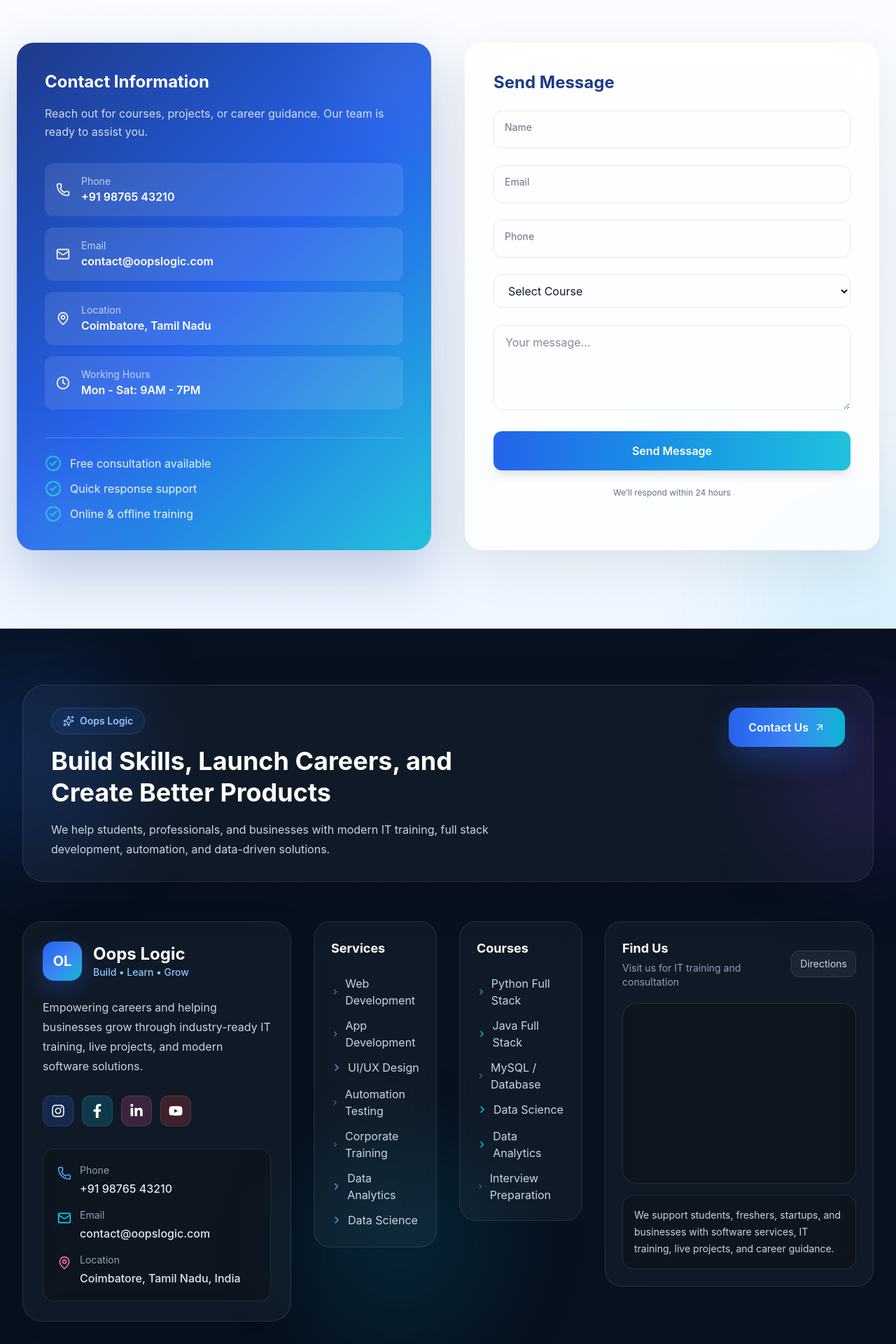
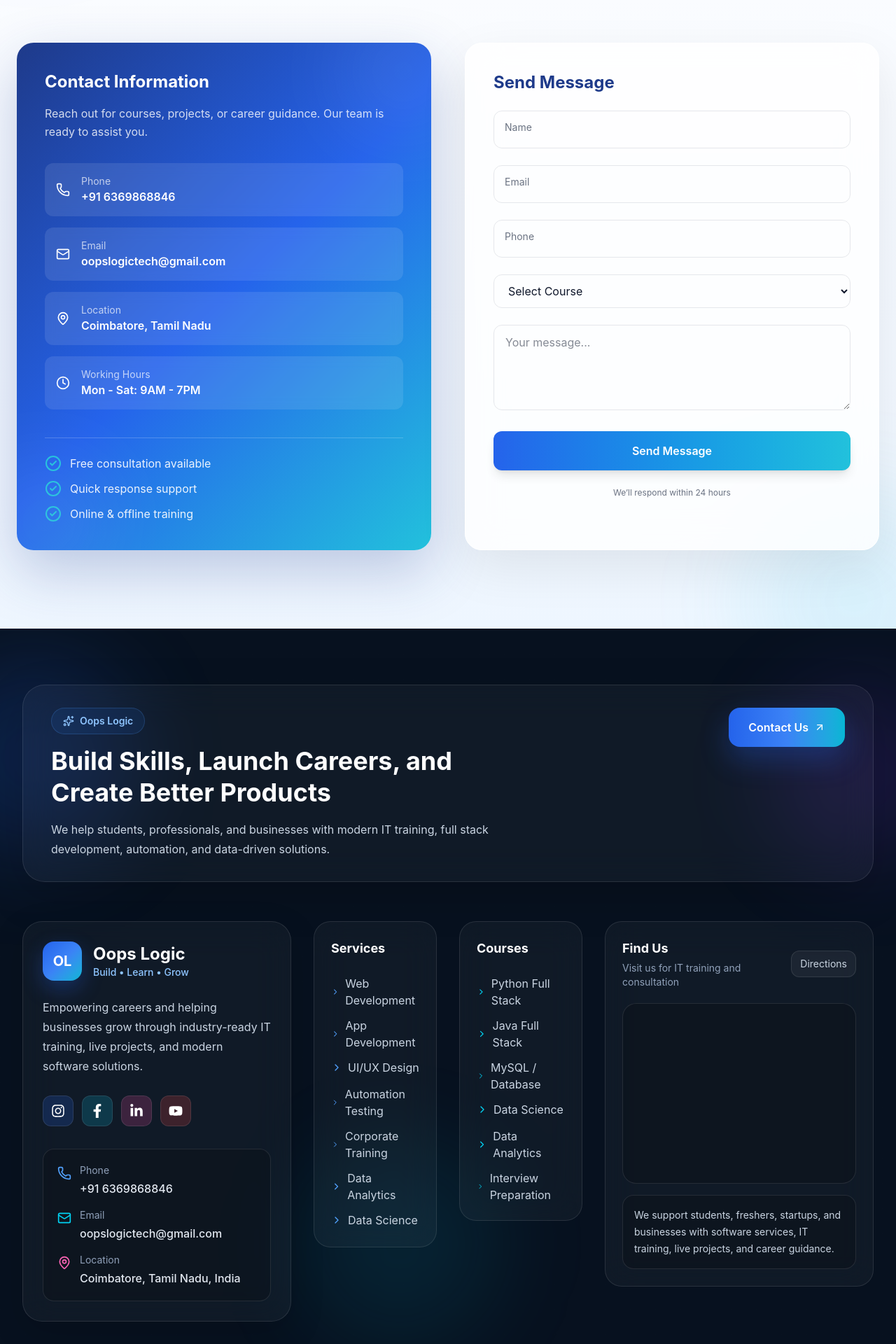
Before and after one commit to oopslogictech-spec/oopslogictechsite, a React (Vite) app: page / in a window 1280 px wide. Shown: the part 3538-5458 px from the top of the page at 70% size. Built offline with nearby package versions, Linux system fonts and the light colour scheme; grey boxes are pictures that could not be loaded.

Commit message:
email and contact

```diff
--- a/package.json
+++ b/package.json
@@ -10,6 +10,7 @@
     "preview": "vite preview"
   },
   "dependencies": {
+    "@emailjs/browser": "^4.4.1",
     "@tailwindcss/vite": "^4.2.2",
     "framer-motion": "^12.38.0",
     "lucide-react": "^1.8.0",
--- a/src/Components/Contact.jsx
+++ b/src/Components/Contact.jsx
@@ -1,5 +1,7 @@
 import { useRef, useState } from 'react';
 import { motion, useInView } from 'framer-motion';
+import emailjs from '@emailjs/browser';
+
 import {
   Phone,
   Mail,
@@ -14,6 +16,8 @@
   const isInView = useInView(ref, { once: true });
 
   const [submitted, setSubmitted] = useState(false);
+  const [loading, setLoading] = useState(false);
+
   const [formData, setFormData] = useState({
     name: '',
     email: '',
@@ -22,29 +26,85 @@
     message: '',
   });
 
-  const handleSubmit = (e) => {
+  const handleChange = (e) =>
+    setFormData({
+      ...formData,
+      [e.target.name]: e.target.value,
+    });
+
+  // SEND EMAIL
+  const handleSubmit = async (e) => {
     e.preventDefault();
+
+    setLoading(true);
+
+    try {
+      await emailjs.send(
+        'service_yhzu4fj',
+        'template_z039n5o',
+        {
+          from_name: formData.name,
+          from_email: formData.email,
+          phone: formData.phone,
+          interest: formData.interest,
+          message: formData.message,
+        },
+        'JeQIPR6P2nZQoW4RE'
+      );
+
       setSubmitted(true);
-    setFormData({ name: '', email: '', phone: '', interest: '', message: '' });
+
+      setFormData({
+        name: '',
+        email: '',
+        phone: '',
+        interest: '',
+        message: '',
+      });
+
       setTimeout(() => setSubmitted(false), 3000);
+    } catch (error) {
+      console.error(error);
+      alert('Failed to send message');
+    }
+
+    setLoading(false);
   };
 
-  const handleChange = (e) =>
-    setFormData({ ...formData, [e.target.name]: e.target.value });
-
   const contactInfo = [
-    { icon: Phone, label: 'Phone', value: '+91 98765 43210', link: 'tel:+919876543210' },
-    { icon: Mail, label: 'Email', value: 'contact@oopslogic.com', link: 'mailto:contact@oopslogic.com' },
-    { icon: MapPin, label: 'Location', value: 'Coimbatore, Tamil Nadu', link: '#' },
-    { icon: Clock, label: 'Working Hours', value: 'Mon - Sat: 9AM - 7PM', link: '#' },
+    {
+      icon: Phone,
+      label: 'Phone',
+      value: '+91 6369868846',
+      link: 'tel:+916369868846',
+    },
+    {
+      icon: Mail,
+      label: 'Email',
+      value: 'oopslogictech@gmail.com',
+      link: 'oopslogictech@gmail.com',
+    },
+    {
+      icon: MapPin,
+      label: 'Location',
+      value: 'Coimbatore, Tamil Nadu',
+      link: '#',
+    },
+    {
+      icon: Clock,
+      label: 'Working Hours',
+      value: 'Mon - Sat: 9AM - 7PM',
+      link: '#',
+    },
   ];
 
   return (
-    <section id='contact'
+    <section
+      id="contact"
       ref={ref}
       className="relative py-28 overflow-hidden bg-gradient-to-b from-white via-[#f5f9ff] to-[#eef6ff]"
     >
-      {/* subtle background glow */}
+      {/* Background Glow */}
       <div className="absolute top-[-100px] left-[-100px] w-[300px] h-[300px] bg-[#2563eb]/10 rounded-full blur-3xl" />
       <div className="absolute bottom-[-120px] right-[-100px] w-[320px] h-[320px] bg-[#22c1dc]/10 rounded-full blur-3xl" />
 
@@ -73,17 +133,17 @@
 
         <div className="grid lg:grid-cols-2 gap-12">
 
-          {/* LEFT - PREMIUM CARD */}
+          {/* LEFT SIDE */}
           <motion.div
             initial={{ opacity: 0, x: -40 }}
             animate={isInView ? { opacity: 1, x: 0 } : {}}
             transition={{ duration: 0.6 }}
             className="relative rounded-3xl p-10 text-white shadow-[0_30px_80px_rgba(30,58,138,0.25)] overflow-hidden"
             style={{
-              background: "linear-gradient(135deg, #1e3a8a, #2563eb, #22c1dc)"
+              background:
+                'linear-gradient(135deg, #1e3a8a, #2563eb, #22c1dc)',
             }}
           >
-            {/* glow layers */}
             <div className="absolute -top-10 -right-10 w-40 h-40 bg-white/10 blur-3xl rounded-full" />
             <div className="absolute -bottom-10 -left-10 w-40 h-40 bg-white/10 blur-3xl rounded-full" />
 
@@ -92,7 +152,8 @@
             </h3>
 
             <p className="text-white/80 mb-8 leading-relaxed">
-              Reach out for courses, projects, or career guidance. Our team is ready to assist you.
+              Reach out for courses, projects, or career guidance.
+              Our team is ready to assist you.
             </p>
 
             <div className="space-y-4">
@@ -103,9 +164,15 @@
                   className="flex items-center gap-4 p-4 rounded-xl bg-white/10 backdrop-blur hover:bg-white/20 transition-all duration-300 hover:translate-x-1"
                 >
                   <info.icon className="h-5 w-5" />
+
                   <div>
-                    <p className="text-sm text-white/70">{info.label}</p>
-                    <p className="font-semibold">{info.value}</p>
+                    <p className="text-sm text-white/70">
+                      {info.label}
+                    </p>
+
+                    <p className="font-semibold">
+                      {info.value}
+                    </p>
                   </div>
                 </a>
               ))}
@@ -117,15 +184,21 @@
                 'Quick response support',
                 'Online & offline training',
               ].map((item) => (
-                <div key={item} className="flex items-center gap-3">
+                <div
+                  key={item}
+                  className="flex items-center gap-3"
+                >
                   <CheckCircle2 className="text-[#22c1dc]" />
-                  <span className="text-white/90">{item}</span>
+
+                  <span className="text-white/90">
+                    {item}
+                  </span>
                 </div>
               ))}
             </div>
           </motion.div>
 
-          {/* RIGHT - FORM */}
+          {/* RIGHT SIDE FORM */}
           <motion.form
             onSubmit={handleSubmit}
             initial={{ opacity: 0, x: 40 }}
@@ -145,30 +218,64 @@
 
             <div className="space-y-6">
 
-              {/* INPUTS */}
-              {['name','email','phone'].map((field) => (
-                <div key={field} className="relative">
+              {/* NAME */}
+              <div className="relative">
                 <input
                   type="text"
-                    name={field}
-                    value={formData[field]}
+                  name="name"
+                  value={formData.name}
                   onChange={handleChange}
                   required
                   placeholder=" "
                   className="peer w-full border border-gray-200 rounded-xl px-4 pt-5 pb-2 focus:ring-2 focus:ring-[#2563eb] outline-none"
                 />
+
                 <label className="absolute left-4 top-2 text-xs text-gray-500 peer-placeholder-shown:top-3.5 peer-placeholder-shown:text-sm transition-all">
-                    {field.charAt(0).toUpperCase() + field.slice(1)}
+                  Name
                 </label>
               </div>
-              ))}
 
+              {/* EMAIL */}
+              <div className="relative">
+                <input
+                  type="email"
+                  name="email"
+                  value={formData.email}
+                  onChange={handleChange}
+                  required
+                  placeholder=" "
+                  className="peer w-full border border-gray-200 rounded-xl px-4 pt-5 pb-2 focus:ring-2 focus:ring-[#2563eb] outline-none"
+                />
+
+                <label className="absolute left-4 top-2 text-xs text-gray-500 peer-placeholder-shown:top-3.5 peer-placeholder-shown:text-sm transition-all">
+                  Email
+                </label>
+              </div>
+
+              {/* PHONE */}
+              <div className="relative">
+                <input
+                  type="tel"
+                  name="phone"
+                  value={formData.phone}
+                  onChange={handleChange}
+                  required
+                  placeholder=" "
+                  className="peer w-full border border-gray-200 rounded-xl px-4 pt-5 pb-2 focus:ring-2 focus:ring-[#2563eb] outline-none"
+                />
+
+                <label className="absolute left-4 top-2 text-xs text-gray-500 peer-placeholder-shown:top-3.5 peer-placeholder-shown:text-sm transition-all">
+                  Phone
+                </label>
+              </div>
+
+              {/* COURSE */}
               <select
                 name="interest"
                 value={formData.interest}
                 onChange={handleChange}
                 required
-                className="w-full border border-gray-200 rounded-xl px-4 py-3 focus:ring-2 focus:ring-[#2563eb]"
+                className="w-full border border-gray-200 rounded-xl px-4 py-3 focus:ring-2 focus:ring-[#2563eb] outline-none"
               >
                 <option value="">Select Course</option>
                 <option>Python Full Stack</option>
@@ -177,20 +284,23 @@
                 <option>Data Analytics</option>
               </select>
 
+              {/* MESSAGE */}
               <textarea
                 name="message"
                 value={formData.message}
                 onChange={handleChange}
                 rows={4}
                 placeholder="Your message..."
-                className="w-full border border-gray-200 rounded-xl px-4 py-3 focus:ring-2 focus:ring-[#2563eb]"
+                className="w-full border border-gray-200 rounded-xl px-4 py-3 focus:ring-2 focus:ring-[#2563eb] outline-none"
               />
 
+              {/* BUTTON */}
               <button
                 type="submit"
-                className="w-full py-4 rounded-xl bg-gradient-to-r from-[#2563eb] to-[#22c1dc] text-white font-semibold shadow-lg hover:scale-[1.02] transition-all duration-300"
+                disabled={loading}
+                className="w-full py-4 rounded-xl bg-gradient-to-r from-[#2563eb] to-[#22c1dc] text-white font-semibold shadow-lg hover:scale-[1.02] transition-all duration-300 disabled:opacity-70"
               >
-                Send Message
+                {loading ? 'Sending...' : 'Send Message'}
               </button>
 
               <p className="text-xs text-gray-500 text-center">
@@ -198,7 +308,6 @@
               </p>
             </div>
           </motion.form>
-
         </div>
       </div>
     </section>
--- a/src/Components/Footer.jsx
+++ b/src/Components/Footer.jsx
@@ -163,7 +163,7 @@
                       href="tel:+919876543210"
                       className="font-medium text-slate-200 transition-colors hover:text-white"
                     >
-                      +91 98765 43210
+                      +91 6369868846
                     </a>
                   </div>
                 </div>
@@ -173,10 +173,10 @@
                   <div>
                     <div className="mb-1 text-sm text-slate-400">Email</div>
                     <a
-                      href="mailto:contact@oopslogic.com"
+                      href="mailto:oopslogictech@gmail.com"
                       className="font-medium text-slate-200 transition-colors hover:text-white"
                     >
-                      contact@oopslogic.com
+                      oopslogictech@gmail.com
                     </a>
                   </div>
                 </div>
--- a/src/Components/Hero.jsx
+++ b/src/Components/Hero.jsx
@@ -214,7 +214,7 @@
 
         {/* 🔥 WhatsApp CTA */}
         <a
-          href="https://wa.me/919999999999?text=Hi%20I%20want%20free%20demo"
+          href="https://wa.me/916369868846?text=Hi%20I%20want%20free%20demo"
           target="_blank"
           rel="noopener noreferrer"
           className="fixed bottom-6 right-6 z-50 flex items-center gap-2 bg-green-500 text-white px-4 py-2 rounded-full shadow-lg"
--- a/vite.config.js
+++ b/vite.config.js
@@ -11,4 +11,5 @@
 
 export default defineConfig({
   plugins: [react(), tailwindcss()],
+  base: '/'
 })
```
Also changed, not shown: 1 other file (tests, documents, lock files or other folders). Lines whose indentation alone changed are shown as unchanged.
